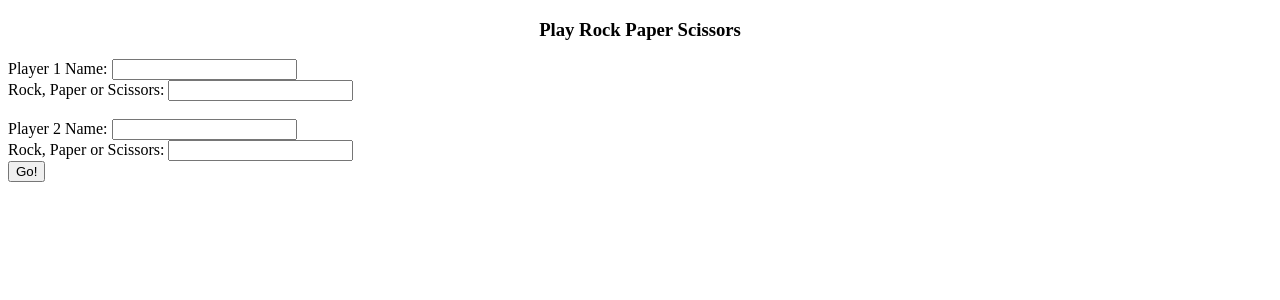
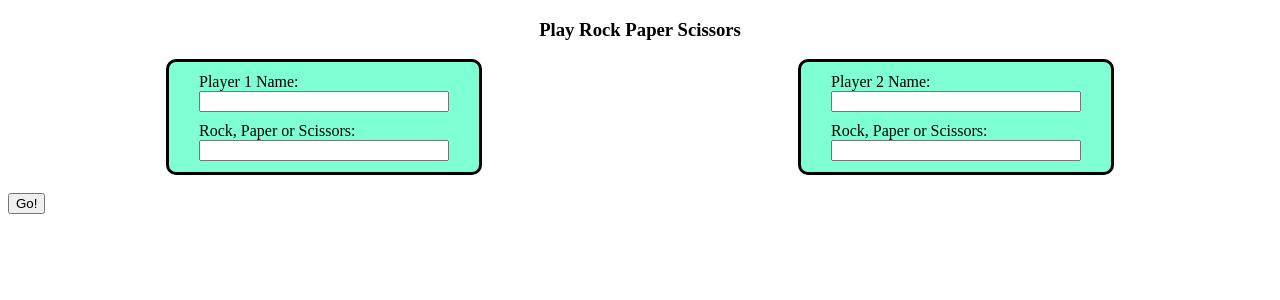
Before and after one commit to dephrase/rock_paper_scissors_homework, a Flask app: page /play-against-player in a window 1280 px wide. Shown: the top 300 px of the page. Run offline with Flask 2, Linux system fonts and the light colour scheme.

Commit message:
Added more CSS to pages with inputs

```diff
--- a/static/play.css
+++ b/static/play.css
@@ -1,3 +1,28 @@
 h3 {
     text-align: center;
 }
+
+.player-vs-player-form {
+    display: flex;
+    flex-direction: row;
+    align-items: center;
+    justify-content: center;
+    justify-content: space-around;
+}
+
+.playerinfo {
+    width: 250px;
+    height: 50px;
+    background-color: aquamarine;
+    display: flex;
+    flex-direction: column;
+    padding: 30px;
+    justify-content: center;
+    border: black;
+    border-style: solid;
+    border-radius: 10px;
+}
+
+.choicespacing {
+    padding-top: 10px;
+}
--- a/static/styles.css
+++ b/static/styles.css
@@ -17,6 +17,7 @@ p {
     background-color: aquamarine;
     border: black;
     border-style: solid;
+    border-radius: 10px;
     text-align: center;
     font-size: 20px;
 }
--- a/templates/play-against-player.html
+++ b/templates/play-against-player.html
@@ -11,18 +11,20 @@
     <div class="user-input-section">
         <h3>Play Rock Paper Scissors</h3>
         <form action="/winner" method="post">
+        <div class="player-vs-player-form">
+        <div class="playerinfo">
         <label for="player1-name">Player 1 Name: </label>
         <input type="text" name="player1-name" id="player1-name">
-        <br>
-        <label for="player1-choice">Rock, Paper or Scissors: </label>
+        <label for="player1-choice" class="choicespacing">Rock, Paper or Scissors: </label>
         <input type="text" name="player1-choice" id="player1-choice">
-        <br>
-        <br>
+        </div>
+        <div class="playerinfo">
         <label for="player2-name">Player 2 Name: </label>
         <input type="text" name="player2-name" id="player2-name">
-        <br>
-        <label for="player2-choice">Rock, Paper or Scissors: </label>
+        <label for="player2-choice" class="choicespacing">Rock, Paper or Scissors: </label>
         <input type="text" name="player2-choice" id="player2-choice">
+        </div>
+        </div>
         <br>
         <input type="submit" value="Go!">
         </form>
```
